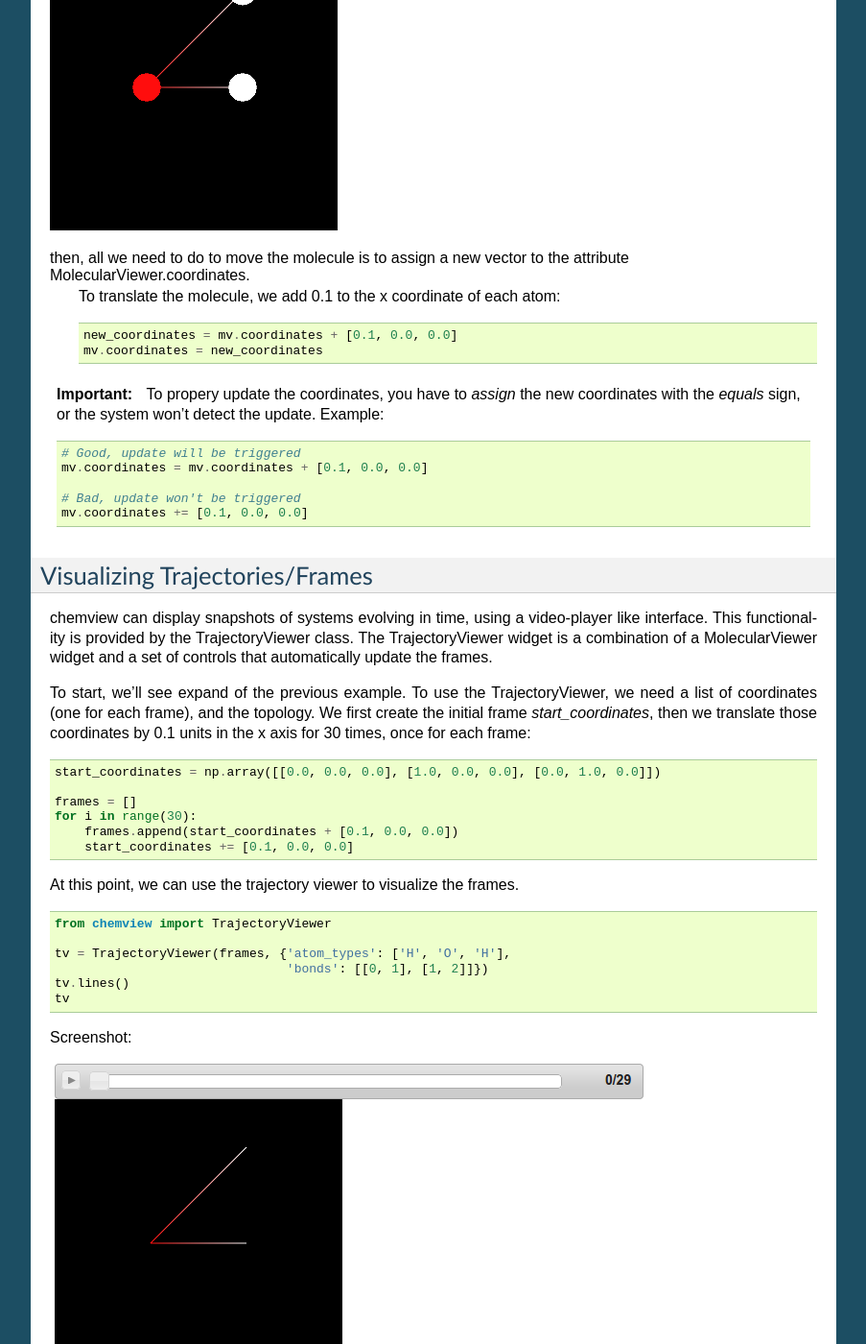
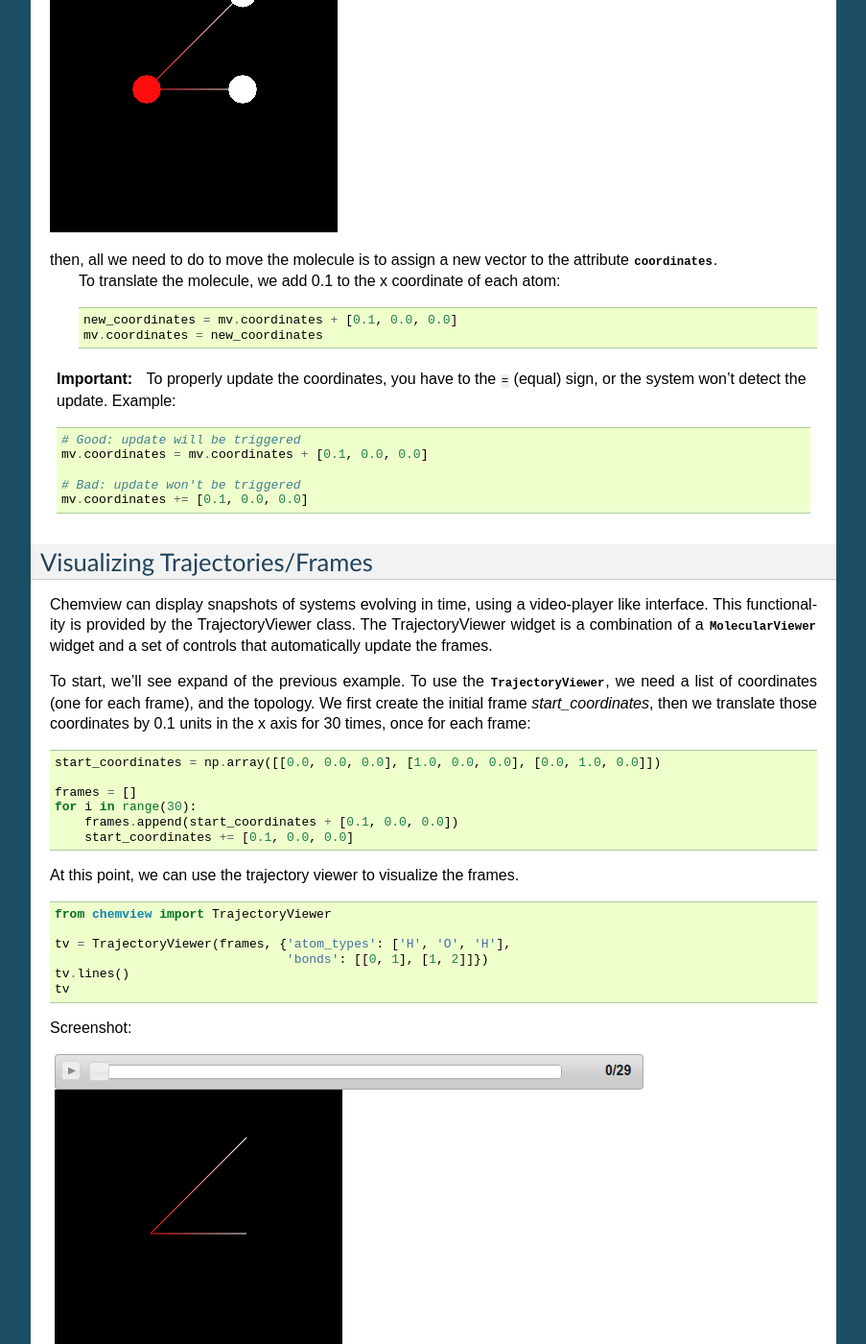
Before and after one commit to gabrielelanaro/chemview, a Sphinx documentation site: the page built from docs/source/interactivity.rst, in a window 1280 px wide and 1400 px high, scrolled down 440 px. Shown: the whole window at 96% size, without its empty margins (198-1101 px from the left). Built offline with Sphinx 7.4.7, drawn with Linux system fonts in a browser that asks for light colours; some of the changed text lies outside the part shown.

Commit message:
Few docs updates

```diff
--- a/docs/source/interactivity.rst
+++ b/docs/source/interactivity.rst
@@ -1,7 +1,7 @@
 Animation
 =========
 
-In this section we'll see how to update the coordinates of a system. We'll start by creating a  water molecule using the MolecularViewer:
+In this section we'll see how to update the molecular viewer. We'll start by creating a water molecule using the :class:`~chemview.MolecularViewer`:
 
 .. code:: python
 
@@ -32,14 +32,14 @@
 
 .. important::
 
-    To propery update the coordinates, you have to *assign* the new coordinates with the *equals* sign, or the system won't detect the update. Example:
+    To properly update the coordinates, you have to the ``=`` (equal) sign, or the system won't detect the update. Example:
 
     .. code:: python
 
-        # Good, update will be triggered
+        # Good: update will be triggered
         mv.coordinates = mv.coordinates + [0.1, 0.0, 0.0]
 
-        # Bad, update won't be triggered
+        # Bad: update won't be triggered
         mv.coordinates += [0.1, 0.0, 0.0]
 
 
```
Also changed, not shown: other parts of docs/source/interactivity.rst (+6 -6 lines), 2 other files.
